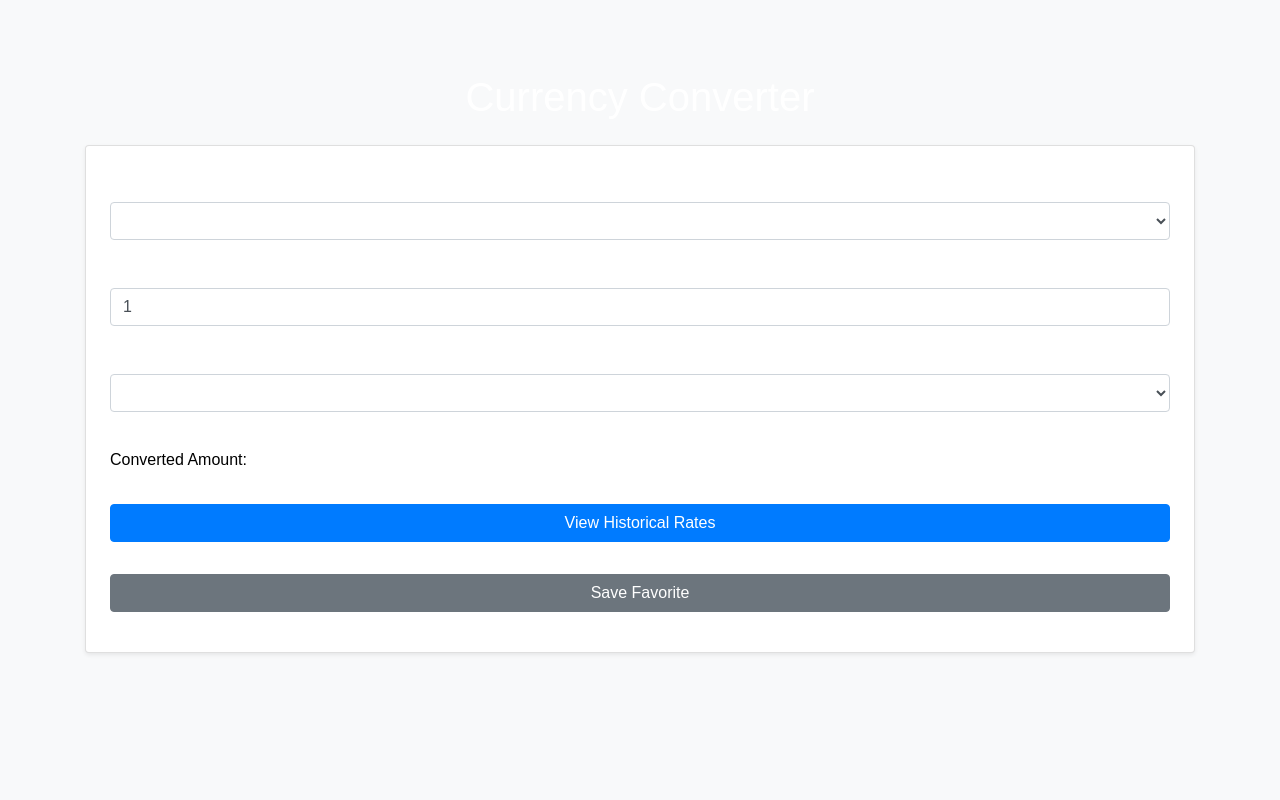
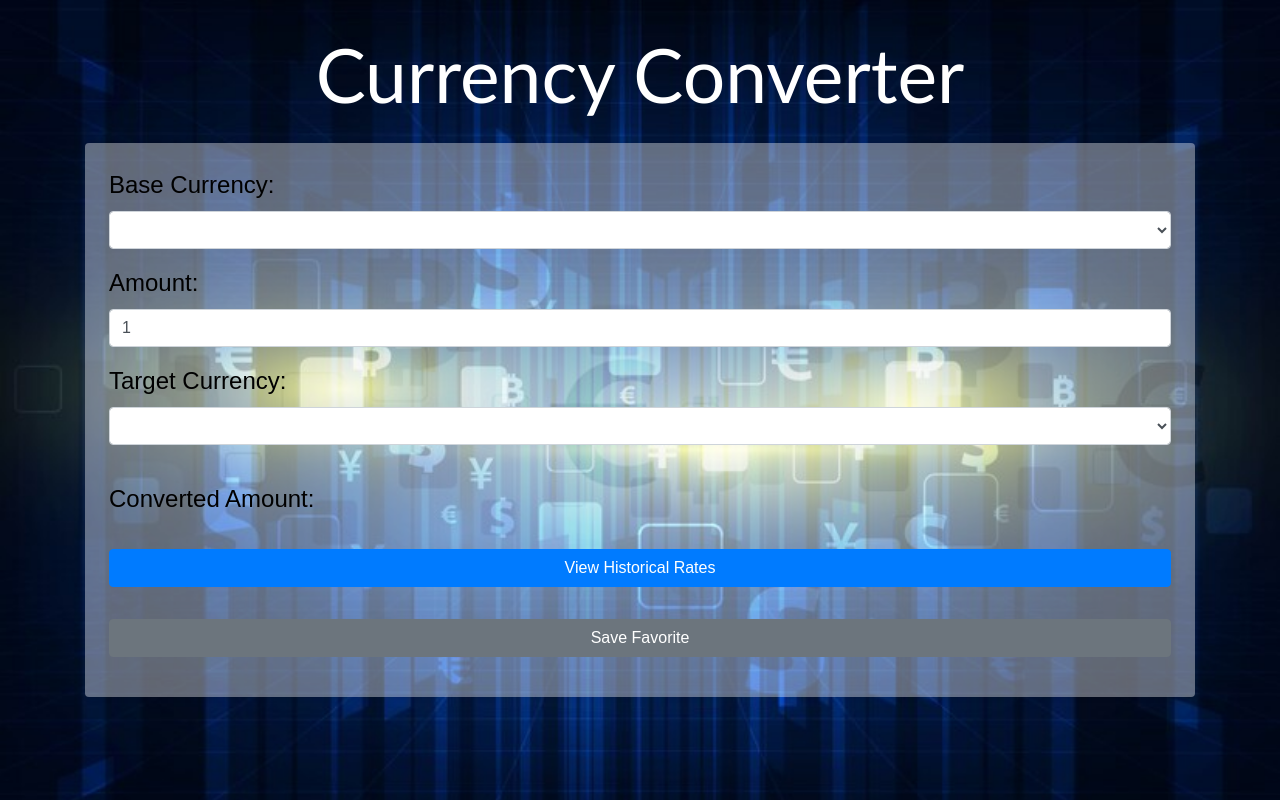
Before and after one commit to bsbowen/JSCurrencyConverter, a website: page public/index.html in a window 1280 px wide. Drawn offline with nearby package versions, Linux system fonts and the light colour scheme.

Commit message:
updated css styling

```diff
--- a/public/index.html
+++ b/public/index.html
@@ -10,7 +10,7 @@
 <body class="bg-light">
     <div class="container">
         <h1 class="text-center my-4">Currency Converter</h1>
-        <div class="card p-4 shadow-sm">
+        <div class="card p-4 shadow-sm bg-transparent border-0">
             <div class="form-group">
                 <label for="base-currency">Base Currency:</label>
                 <select id="base-currency" class="form-control"></select>
--- a/public/styles.css
+++ b/public/styles.css
@@ -1,6 +1,7 @@
 body {
     font-family: Arial, sans-serif;
-    background-image: url ('/public/background.jpg');
+    font-size: 24px;
+    background-image: url('background.jpg');
     background-size: cover;
     background-repeat: no-repeat;
     background-attachment: fixed;
@@ -9,17 +10,24 @@ body {
     align-items: center;
     height: 100vh;
     margin: 0;
-    color: white;
+    color: rgb(0, 0, 0);
     /* Ensure text is readable against the background */
 }
 
 h1 {
+    font-family: 'Gill Sans', 'Gill Sans MT', Calibri, 'Trebuchet MS', sans-serif;
+    font-size: 75px;
     text-align: center;
-    color: white;
+    color: rgb(255, 255, 255);
+}
+
+.card.bg-transparent {
+    background-color: rgba(255, 255, 255, 0.382) !important;
+    /* Semi-transparent background for readability */
 }
 
 .converter {
-    background-color: rgba(255, 255, 255, 0.9);
+    background-color: rgba(254, 254, 254, 0.182);
     /* Semi-transparent background for readability */
     padding: 30px;
     border-radius: 5px;
@@ -40,7 +48,7 @@ h1 {
     margin-top: 10px;
     margin-bottom: 20px;
     cursor: pointer;
-    background-color: #3498db;
+    background-color: #4686fe;
     color: white;
     border: none;
     border-radius: 5px;
@@ -48,7 +56,7 @@ h1 {
 }
 
 .converter button:hover {
-    background-color: #2980b9;
+    background-color: #57e3ff;
 }
 
 p {
```
Also changed, not shown: server.js (+32 -26 lines).
